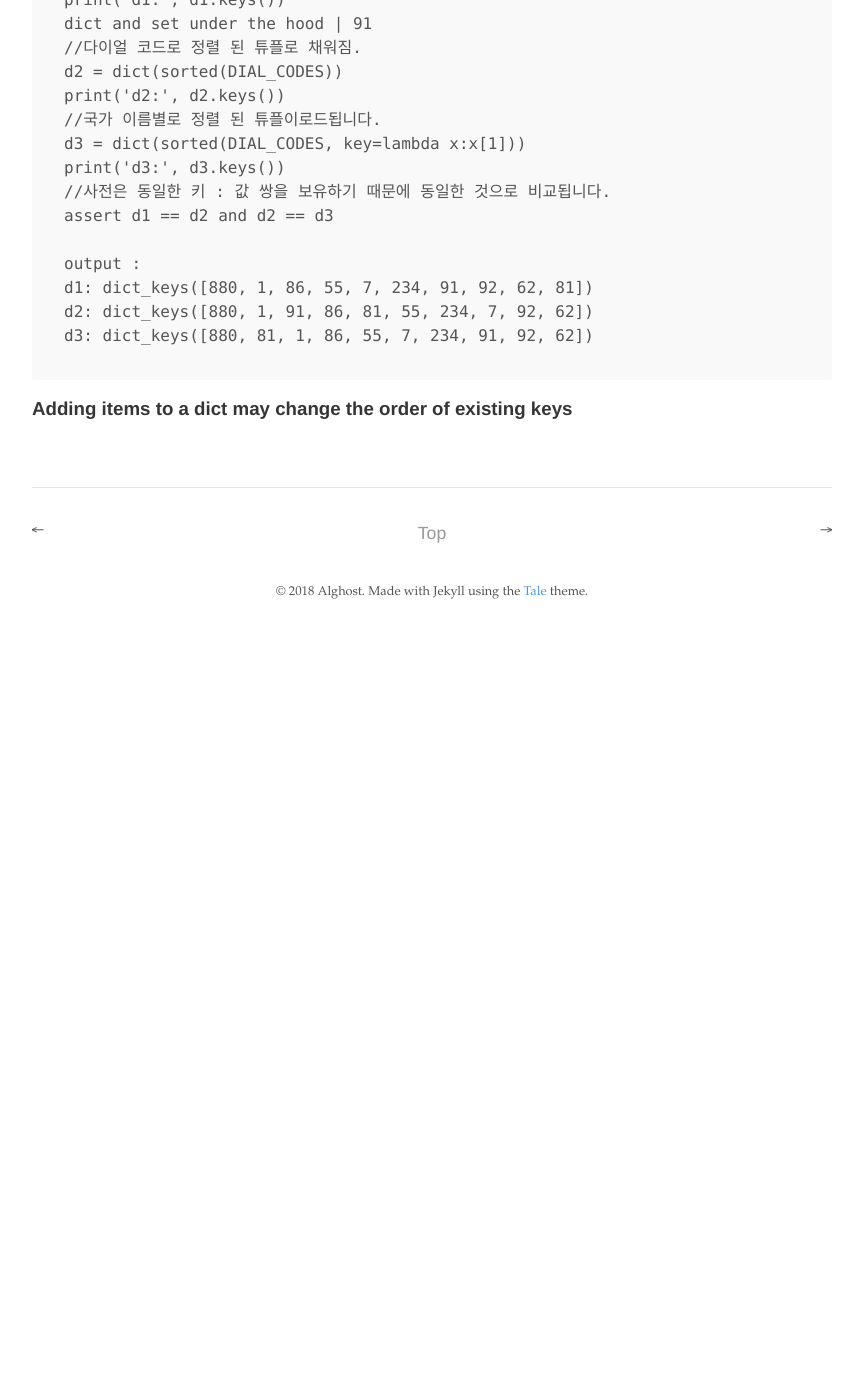
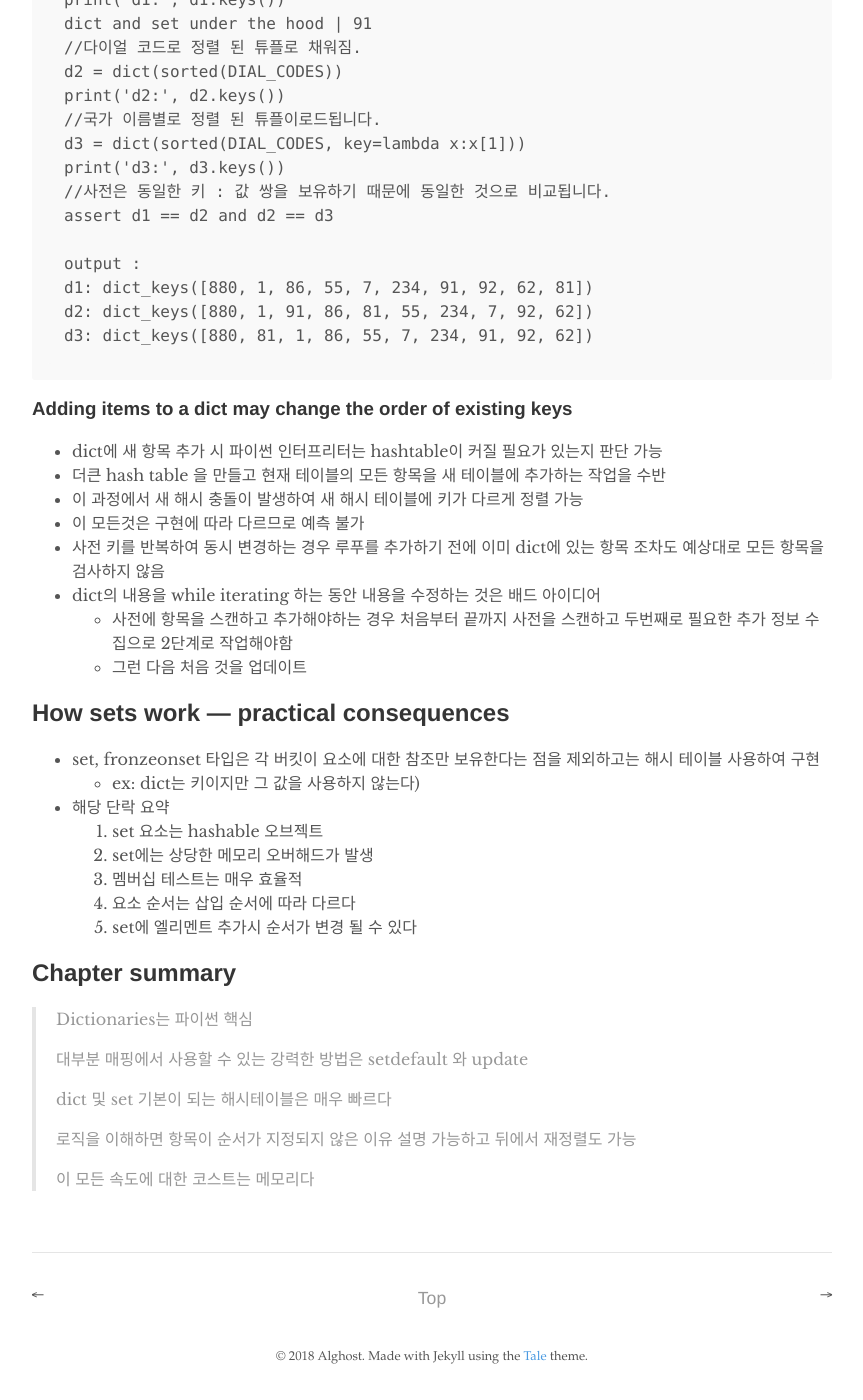
Before and after one commit to hydblab/hydblab.github.io, a Jekyll site: the page built from _posts/2018-08-29-dict.md, in a window 1280 px wide and 1400 px high, scrolled down 8202 px. Shown: the whole window, without its empty margins (208-1071 px from the left). Built offline with Jekyll 4.4.1, drawn with Linux system fonts in a browser that asks for light colours; before the commit the page ends 8837 px from its top, so only the background shows below that.

Commit message:
[update] set 내용 추가

````diff
--- a/_posts/2018-08-29-dict.md
+++ b/_posts/2018-08-29-dict.md
@@ -330,3 +330,35 @@ d3: dict_keys([880, 81, 1, 86, 55, 7, 234, 91, 92, 62])
 ```
 
 ### Adding items to a dict may change the order of existing keys
+
+- dict에 새 항목 추가 시 파이썬 인터프리터는 hashtable이 커질 필요가 있는지 판단 가능
+- 더큰 hash table 을 만들고 현재 테이블의 모든 항목을 새 테이블에 추가하는 작업을 수반
+- 이 과정에서 새 해시 충돌이 발생하여 새 해시 테이블에 키가 다르게 정렬 가능
+- 이 모든것은 구현에 따라 다르므로 예측 불가
+- 사전 키를 반복하여 동시 변경하는 경우 루푸를 추가하기 전에 이미 dict에 있는 항목 조차도 예상대로 모든 항목을 검사하지 않음
+- dict의 내용을 while iterating 하는 동안 내용을 수정하는 것은 배드 아이디어
+  - 사전에 항목을 스캔하고 추가해야하는 경우 처음부터 끝까지 사전을 스캔하고 두번째로 필요한 추가 정보 수집으로 2단계로 작업해야함
+  - 그런 다음 처음 것을 업데이트
+
+## How sets work — practical consequences
+
+- set, fronzeonset 타입은 각 버킷이 요소에 대한 참조만 보유한다는 점을 제외하고는 해시 테이블 사용하여 구현
+  - ex: dict는 키이지만 그 값을 사용하지 않는다)
+- 해당 단락 요약
+  1. set 요소는 hashable 오브젝트
+  2. set에는 상당한 메모리 오버해드가 발생
+  3. 멤버십 테스트는 매우 효율적
+  4. 요소 순서는 삽입 순서에 따라 다르다
+  5. set에 엘리멘트 추가시 순서가 변경 될 수 있다
+
+## Chapter summary
+
+> Dictionaries는 파이썬 핵심
+>
+> 대부분 매핑에서 사용할 수 있는 강력한 방법은 setdefault 와 update
+>
+> dict 및 set 기본이 되는 해시테이블은 매우 빠르다
+>
+> 로직을 이해하면 항목이 순서가 지정되지 않은 이유 설명 가능하고 뒤에서 재정렬도 가능
+>
+> 이 모든 속도에 대한 코스트는 메모리다
````
